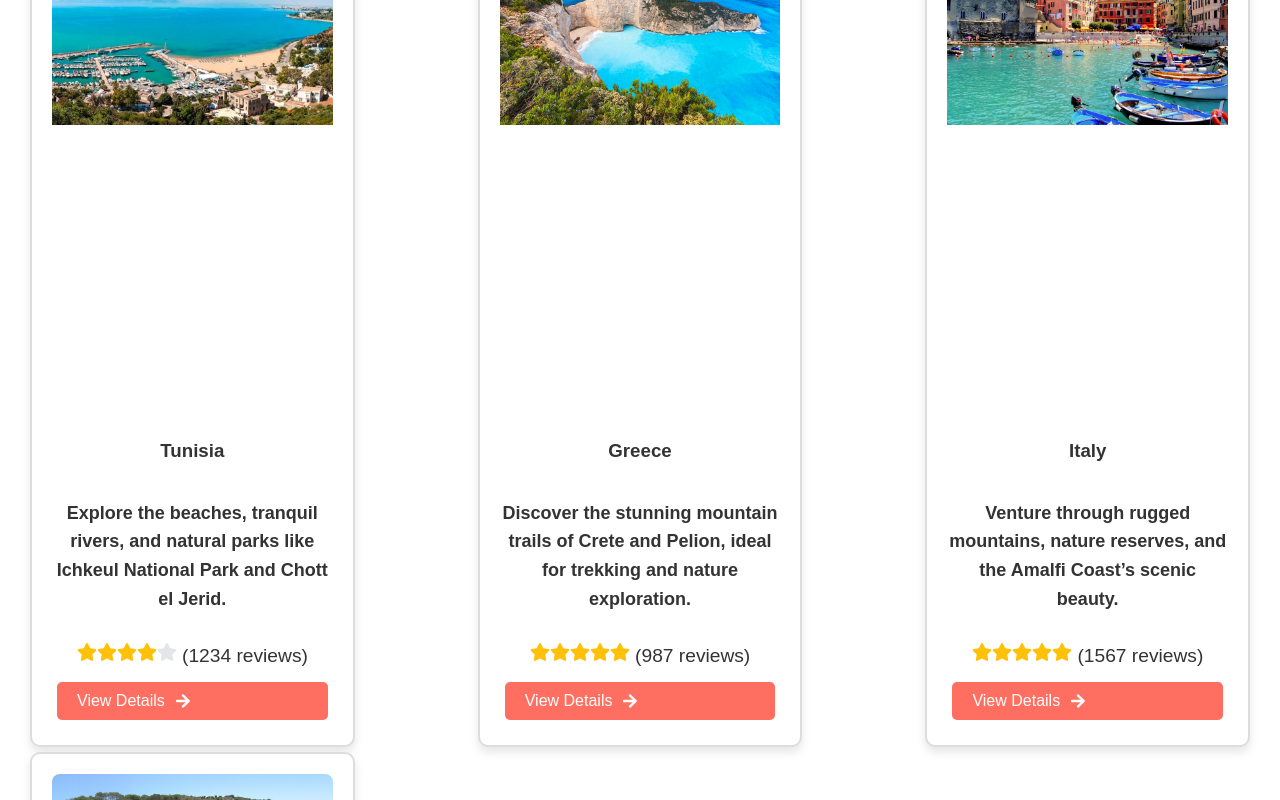
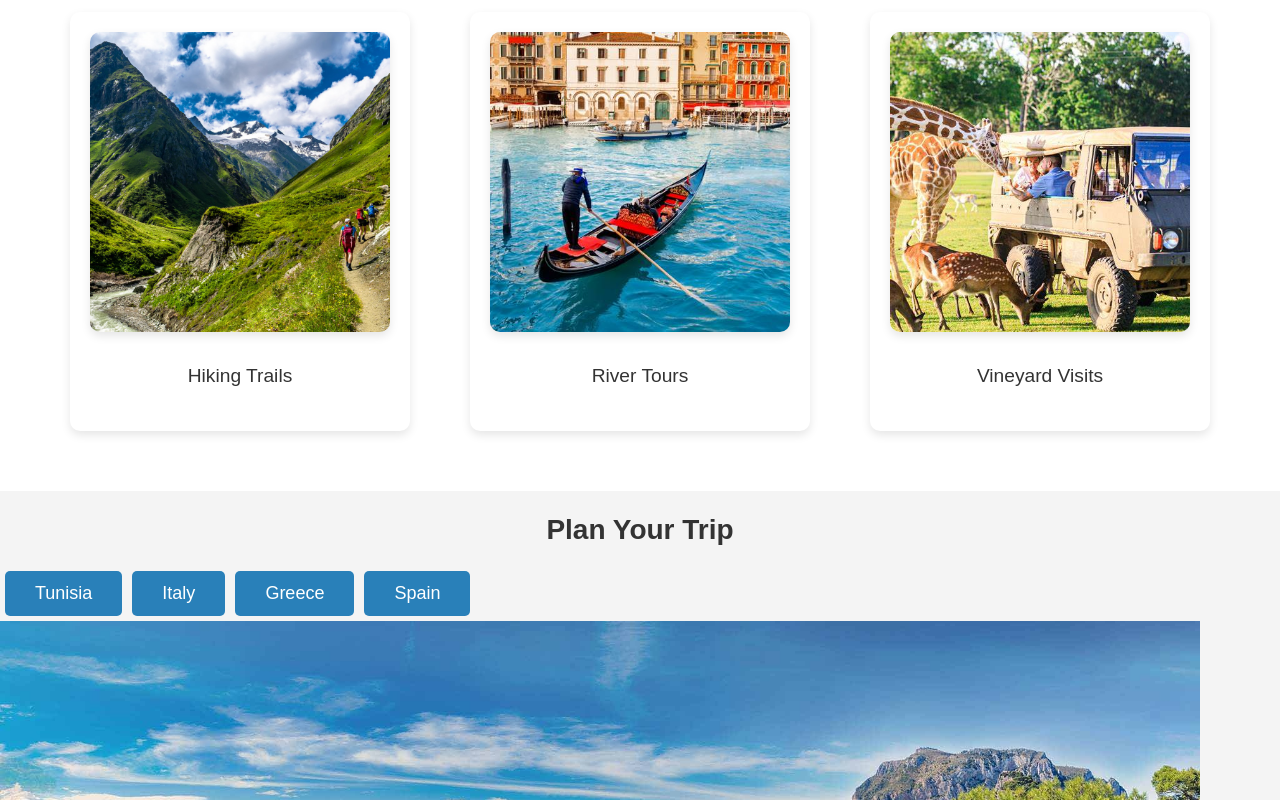
Before and after one commit to malek-mahjoub2/Travel-Planner-Capstone, a React (Create React App) app: page / in a window 1280 px wide. Shown: the part 2000-2800 px from the top of the page. Built offline with nearby package versions, Linux system fonts and the light colour scheme; no server answers.

Commit message:
change the design of the itinerary section

```diff
--- a/src/App.js
+++ b/src/App.js
@@ -33,10 +33,11 @@
             element={
               <>
                 <HeroSection />
+                <KeyHighlightsSection />
                 <section id="Activities">
                   <Activities />
                 </section>
-                <KeyHighlightsSection />
+                <ItinerarySection />
                 <About /> {/* About section only on the homepage */}
                 <Footer /> {/* Footer only on the homepage */}
               </>
--- a/src/components/ItineraryPlanner.css
+++ b/src/components/ItineraryPlanner.css
@@ -1,128 +1,85 @@
-/* Body and General Styles */
-body {
-  font-family: 'Arial', sans-serif;
-  margin: 0;
-  padding: 0;
-  background-color: #f4f4f4;
+/* Itinerary Planner Section */
+#itinerary-planner {
+  padding: 60px 20px;
+  background: linear-gradient(135deg, #f5f7fa, #e6e9ef); /* Gradient background */
+  border-radius: 15px;
+  margin: 40px auto;
+  max-width: 1200px;
+  box-shadow: 0 8px 16px rgba(0, 0, 0, 0.1);
 }
 
-h1 {
+#itinerary-planner h2 {
   font-size: 2.5rem;
-  color:  #1A5D8B;;
+  color: #1A5D8B; /* Consistent heading color */
   text-align: center;
-  margin-bottom: 20px;
+  margin-bottom: 40px;
+  font-family: 'Montserrat', sans-serif;
+  font-weight: 700;
+  letter-spacing: 1px;
 }
 
-h2 {
-  font-size: 1.8rem;
-  color: #333;
-}
-
-button {
-  background-color: #007bff;
-  color: white;
-  padding: 12px 20px;
-  border: none;
-  border-radius: 8px;
-  cursor: pointer;
-  font-size: 1rem;
-  transition: background-color 0.3s;
-}
-
-button:hover {
-  background-color: #0056b3;
-}
-
-/* Itinerary Section Styling */
-.itinerary-container {
-  text-align: center;
-  padding: 30px 10px;
-}
-
-.itinerary-container p {
-  font-size: 1.2rem;
-  color: #666;
+/* Country Selection Menu */
+.menu {
+  display: flex;
+  justify-content: center;
+  gap: 15px;
   margin-bottom: 40px;
 }
 
-/* Flex Container for Countries */
-.countries {
-  display: flex;
-  flex-wrap: wrap;
-  justify-content: center;
-  gap: 20px;
-  margin-top: 20px;
+.menu button {
+  background-color: #fff;
+  color: #1A5D8B;
+  padding: 12px 24px;
+  border: 2px solid #1A5D8B;
+  border-radius: 30px;
+  font-size: 1rem;
+  font-weight: 600;
+  cursor: pointer;
+  transition: all 0.3s ease;
 }
 
-/* Country Card Styling */
-.country-card {
-  background-color: white;
-  border-radius: 10px;
-  box-shadow: 0 4px 6px rgba(0, 0, 0, 0.1);
-  width: 250px;
-  overflow: hidden;
-  text-align: center;
-  padding: 15px;
-  transition: transform 0.3s ease, box-shadow 0.3s ease;
+.menu button:hover {
+  background-color: #1A5D8B;
+  color: #fff;
+  transform: translateY(-3px);
 }
 
-.country-card img {
-  width: 100%;
-  height: 160px;
-  object-fit: cover;
-  border-radius: 8px;
+.menu button.active {
+  background-color: #1A5D8B;
+  color: #fff;
+  border-color: #1A5D8B;
 }
 
-.country-card:hover {
-  transform: translateY(-10px);
-  box-shadow: 0 10px 20px rgba(0, 0, 0, 0.2);
+/* Itinerary Content */
+.itinerary-content {
+  background-color: #fff;
+  padding: 30px;
+  border-radius: 15px;
+  box-shadow: 0 4px 12px rgba(0, 0, 0, 0.1);
 }
 
-.hotel-info {
-  margin-top: 20px;
-}
-
-.hotel-category {
-  background-color: #f9f9f9;
-  border-radius: 6px;
-  padding: 10px;
-  margin-top: 15px;
-}
-
-.hotel-category h3 {
-  font-size: 1.1rem;
-  color: #333;
-  margin-bottom: 8px;
-}
-
-.hotel-category p {
-  font-size: 0.9rem;
-  color: #666;
-}
-
-/* Responsive Design for Smaller Screens */
+/* Responsive Design */
 @media (max-width: 768px) {
-  .countries {
-    flex-direction: column;
-    align-items: center;
+  .menu {
+    flex-wrap: wrap;
   }
 
-  .country-card {
-    width: 90%;
-    margin-bottom: 20px;
+  .menu button {
+    flex: 1 1 45%;
+    margin-bottom: 10px;
+  }
+
+  #itinerary-planner h2 {
+    font-size: 2rem;
   }
 }
 
 @media (max-width: 480px) {
-  h1 {
-    font-size: 2rem;
+  .menu button {
+    flex: 1 1 100%;
   }
 
-  h2 {
-    font-size: 1.5rem;
-  }
-
-  button {
-    font-size: 0.9rem;
+  #itinerary-planner h2 {
+    font-size: 1.8rem;
   }
 }
--- a/src/components/KeyHighlightsSection.css
+++ b/src/components/KeyHighlightsSection.css
@@ -20,7 +20,7 @@
   display: flex;
   flex-wrap: wrap;
   justify-content: space-between;
-  gap: 5px;
+  gap: 20px;
 }
 
 .country-item {
@@ -29,11 +29,13 @@
   border-radius: 10px;
   border: 2px solid #ddd;
   box-shadow: 0px 5px 10px rgba(0, 0, 0, 0.1);
-  width: 23%;
+  flex: 1 1 calc(25% - 20px); /* Ensure 4 items per row with gap */
   display: flex;
-  flex-direction: column; /* Ensure the content stacks vertically */
-  justify-content: flex-start;
+  flex-direction: column;
+  align-items: center; /* Center content horizontally */
   transition: transform 0.3s ease, box-shadow 0.3s ease;
+  min-height: 100%;
+  box-sizing: border-box;
 }
 
 .country-item:hover {
@@ -43,25 +45,29 @@
 
 .image-box {
   width: 100%;
-  height: 200px;
-  padding-bottom: 100%;
+  height: 200px; /* Fixed height for images */
   overflow: hidden;
   border-radius: 8px;
   margin-bottom: 15px;
-  display: flex;
-  justify-content: center;
-  align-items: center;
 }
 
 .country-image {
   width: 100%;
   height: 100%;
-  object-fit: cover;
+  object-fit: cover; /* Ensure images cover the box */
 }
 
 .rating {
   font-size: 1.2rem;
   margin: 10px 0;
+  display: flex;
+  align-items: center;
+  gap: 5px; /* Space between stars */
+}
+
+.rating span {
+  font-size: 14px;
+  color: #666;
 }
 
 .explore-btn {
@@ -74,6 +80,8 @@
   display: inline-flex;
   align-items: center;
   transition: background-color 0.3s ease;
+  border: none; /* Remove default button border */
+  cursor: pointer; /* Add pointer cursor */
 }
 
 .explore-btn:hover {
@@ -87,12 +95,16 @@
 /* Responsive Design */
 @media (max-width: 768px) {
   .country-item {
-    width: 48%; /* Each item takes up 48% of the container width on medium screens */
+    flex: 1 1 calc(50% - 20px); /* 2 items per row on tablets */
   }
 }
 
 @media (max-width: 480px) {
   .country-item {
-    width: 100%; /* Each item takes up full width on small screens */
+    flex: 1 1 calc(50% - 20px); /* 2 items per row on phones */
+  }
+
+  .highlights-title {
+    font-size: 2rem; /* Smaller title for phones */
   }
 }
```
